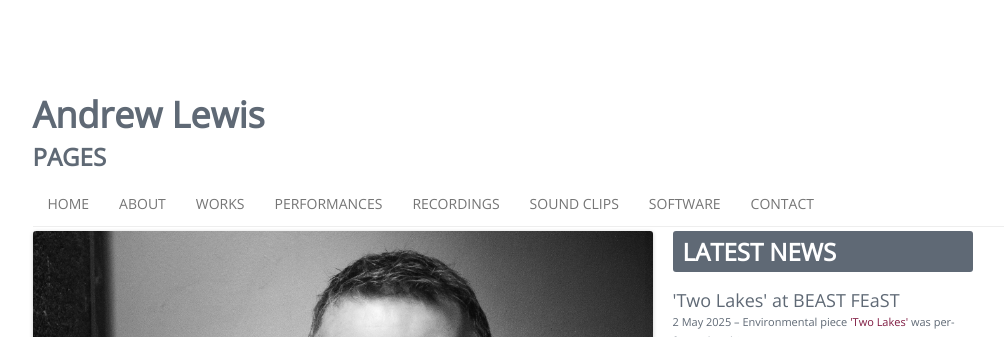
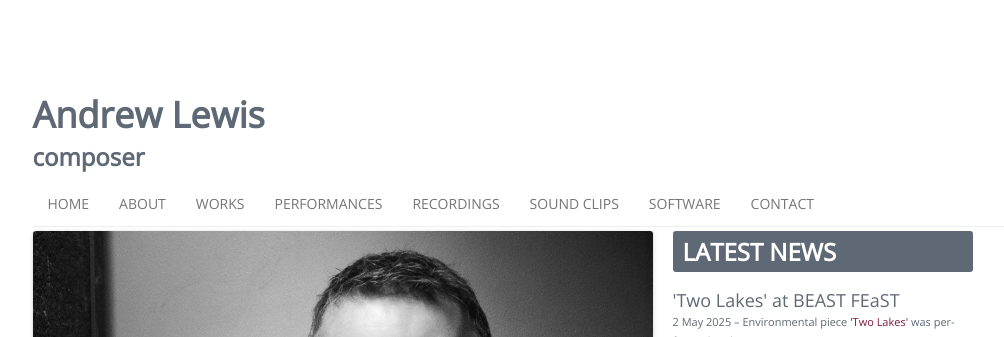
Before and after one commit to acousmatician/acousmatician.github.io, a Jekyll site: the page built from index.html, in a window 1280 px wide. Shown: the top 337 px of the page, without its empty margins (100-1104 px from the left). Built offline with Jekyll 4.4.1, drawn with Linux system fonts in a browser that asks for light colours; nearby versions of some CDN libraries; library files that are not in the unit come from our copies.

```diff
--- a/_includes/site_title.html
+++ b/_includes/site_title.html
@@ -11,4 +11,4 @@
 </div>
 
 <h1 class="site_title"><a href="/">Andrew Lewis</a></h1>
-<h2 class="site_description">PAGES</h2>
+<h2 class="site_description">composer</h2>
--- a/_layouts/default.html
+++ b/_layouts/default.html
@@ -2,7 +2,7 @@
 <html lang="en">
 <head>
   <meta charset="utf-8">
-  <title>{{ page.title | default: "Andrew Lewis - Composer" }}</title>
+  <title>{{ page.title | default: "Andrew Lewis | Composer" }}</title>
 
   <meta name="description" content="Andrew Lewis, Composer">
   <meta property="og:site_name" content="Andrew Lewis, Composer">
```
